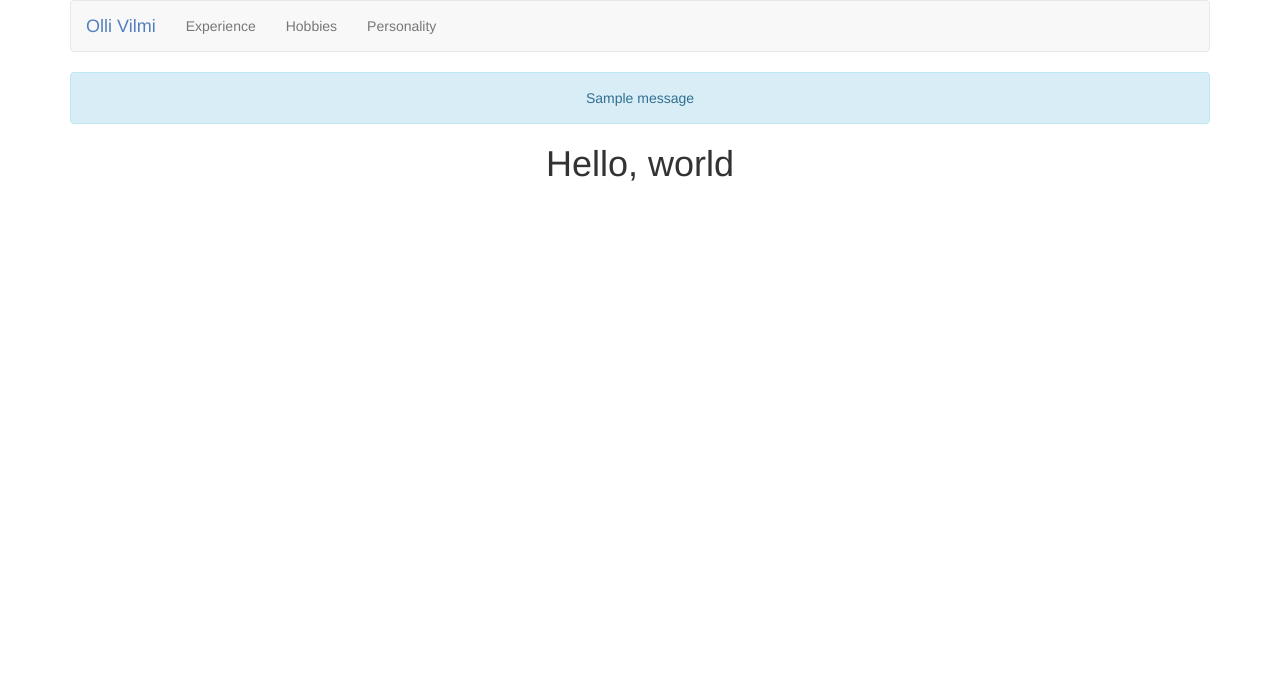
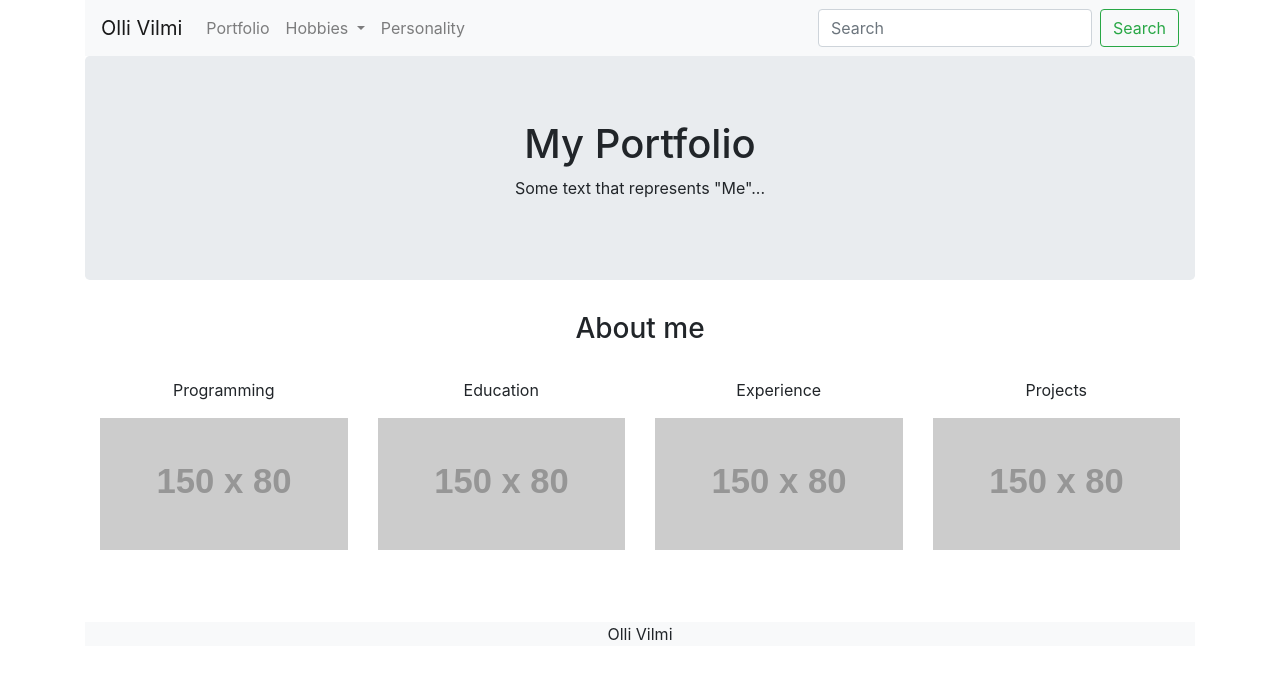
Before and after one commit to ollivilmi/homepage, a Flask app: template templates/index.html in a window 1280 px wide. Shown: the top 679 px of the page. Run offline with Flask 2, Linux system fonts and the light colour scheme; the template is opened without the code that fills it: most values are stand-ins (such as "Sample title", 1, 10 or a date in 2020); grey boxes labelled with a size stand in for pictures from a placeholder-image service; one stand-in notice (Sample message) is shown; some libraries are stand-ins or nearby versions.

Commit message:
Using bootstrap 4, made a template for index

```diff
--- a/app.py
+++ b/app.py
@@ -22,4 +22,4 @@ def personality():
 
 
 if __name__ == "__main__":
-	app.run()
+	app.run(debug=True)
--- a/static/styles.css
+++ b/static/styles.css
@@ -4,24 +4,6 @@
     margin-left: auto;
     margin-right: auto;
     text-align: center;
-}
-
-/* colors for navbar */
-.navbar-default .navbar-brand .blue
-{
-    color: #537fbe;
-}
-.navbar-default .navbar-brand .red
-{
-    color: #ea433b;
-}
-.navbar-default .navbar-brand .yellow
-{
-    color: #f5b82e;
-}
-.navbar-default .navbar-brand .green
-{
-    color: #2e944b;
 }
 
 main .form-control
@@ -31,6 +13,11 @@ main .form-control
 
     /* override Bootstrap's 100% width for form controls */
     width: auto;
+}
+
+footer
+{
+    background-color: #f8f9fa!important;
 }
 
 main img
--- a/templates/index.html
+++ b/templates/index.html
@@ -5,5 +5,34 @@
 {% endblock %}
 
 {% block main %}
-	<h1>Hello, world</h1>
+    <div class="jumbotron">
+        <div class="container text-center">
+          <h1>My Portfolio</h1>
+          <p>Some text that represents "Me"...</p>
+        </div>
+    </div>
+
+    <div class="container-fluid bg-3 text-center">
+        <h3>About me</h3><br>
+        <div class="row">
+          <div class="col-sm-3">
+            <p>Programming</p>
+            <img src="https://placehold.it/150x80?text=IMAGE" class="img-responsive" style="width:100%" alt="Image">
+          </div>
+          <div class="col-sm-3">
+            <p>Education</p>
+            <img src="https://placehold.it/150x80?text=IMAGE" class="img-responsive" style="width:100%" alt="Image">
+          </div>
+          <div class="col-sm-3">
+            <p>Experience</p>
+            <img src="https://placehold.it/150x80?text=IMAGE" class="img-responsive" style="width:100%" alt="Image">
+          </div>
+          <div class="col-sm-3">
+            <p>Projects</p>
+            <img src="https://placehold.it/150x80?text=IMAGE" class="img-responsive" style="width:100%" alt="Image">
+          </div>
+        </div>
+    </div><br>
+
+    <br><br>
 {% endblock %}
--- a/templates/layout.html
+++ b/templates/layout.html
@@ -6,17 +6,17 @@
 
         <!-- https://developer.mozilla.org/en-US/docs/Web/HTML/Element/meta -->
         <meta charset="utf-8"/>
-        <meta content="initial-scale=1, width=device-width" name="viewport"/>
+        <meta name="viewport" content="width=device-width, initial-scale=1, shrink-to-fit=no">
 
-        <!-- documentation at http://getbootstrap.com/, alternative themes at https://www.bootstrapcdn.com/bootswatch/ -->
-        <link href="https://maxcdn.bootstrapcdn.com/bootstrap/3.3.7/css/bootstrap.min.css" rel="stylesheet"/>
+        <link rel="stylesheet" href="https://maxcdn.bootstrapcdn.com/bootstrap/4.0.0/css/bootstrap.min.css" integrity="sha384-Gn5384xqQ1aoWXA+058RXPxPg6fy4IWvTNh0E263XmFcJlSAwiGgFAW/dAiS6JXm" crossorigin="anonymous">
 
         <link href="{{ url_for('static', filename='styles.css') }}" rel="stylesheet"/>
 
-		<!--jquery, bootstrap and our own JavaScript -->
-        <script src="https://code.jquery.com/jquery-3.1.1.min.js"></script>
-        <script src="https://maxcdn.bootstrapcdn.com/bootstrap/3.3.7/js/bootstrap.min.js"></script>
-		{{ JSGlue.include() }}
+        <!--jquery, bootstrap and our own JavaScript -->
+        <script src="https://code.jquery.com/jquery-3.2.1.slim.min.js" integrity="sha384-KJ3o2DKtIkvYIK3UENzmM7KCkRr/rE9/Qpg6aAZGJwFDMVNA/GpGFF93hXpG5KkN" crossorigin="anonymous"></script>
+        <script src="https://cdnjs.cloudflare.com/ajax/libs/popper.js/1.12.9/umd/popper.min.js" integrity="sha384-ApNbgh9B+Y1QKtv3Rn7W3mgPxhU9K/ScQsAP7hUibX39j7fakFPskvXusvfa0b4Q" crossorigin="anonymous"></script>
+        <script src="https://maxcdn.bootstrapcdn.com/bootstrap/4.0.0/js/bootstrap.min.js" integrity="sha384-JZR6Spejh4U02d8jOt6vLEHfe/JQGiRRSQQxSfFWpi1MquVdAyjUar5+76PVCmYl" crossorigin="anonymous"></script>
+        {{ JSGlue.include() }}
 		<script src="{{ url_for('static', filename='scripts.js') }}"></script>
 
 
@@ -25,44 +25,45 @@
     </head>
 
     <body>
+        <div class="container">
+            <nav class="navbar navbar-expand-lg navbar-light bg-light">
+                <a class="navbar-brand" href="{{ url_for('index') }}"><span class="blue">Olli Vilmi</span></a>
+                <button class="navbar-toggler" type="button" data-toggle="collapse" data-target="#navbarSupportedContent" aria-controls="navbarSupportedContent" aria-expanded="false" aria-label="Toggle navigation">
+                    <span class="navbar-toggler-icon"></span>
+                </button>
 
-        <div class="container">
-
-            <nav class="navbar navbar-default">
-                <div class="container-fluid">
-                    <div class="navbar-header">
-                        <button aria-expanded="false" class="navbar-toggle collapsed" data-target="#navbar" data-toggle="collapse" type="button">
-                            <span class="sr-only">Toggle navigation</span>
-                            <span class="icon-bar"></span>
-                            <span class="icon-bar"></span>
-                            <span class="icon-bar"></span>
-                        </button>
-                        <a class="navbar-brand" href="{{ url_for('index') }}"><span class="blue">Olli Vilmi</span></a>
-                    </div>
-                    <div class="collapse navbar-collapse" id="navbar">
-                            <ul class="nav navbar-nav">
-                                <li><a href="{{ url_for('experience') }}">Experience</a></li>
-                                <li><a href="{{ url_for('hobbies') }}">Hobbies</a></li>
-                                <li><a href="{{ url_for('personality') }}">Personality</a></li>
-                            </ul>
-                    </div>
+                <div class="collapse navbar-collapse" id="navbarSupportedContent">
+                    <ul class="navbar-nav mr-auto">
+                    <li class="nav-item">
+                        <a class="nav-link" href="{{ url_for('index') }}">Portfolio</a>
+                    </li>
+                    <li class="nav-item dropdown">
+                        <a class="nav-link dropdown-toggle" href="#" id="navbarDropdown" role="button" data-toggle="dropdown" aria-haspopup="true" aria-expanded="false">
+                        Hobbies
+                        </a>
+                        <div class="dropdown-menu" aria-labelledby="navbarDropdown">
+                        <a class="dropdown-item" href="{{ url_for('hobbies') }}">Bouldering</a>
+                        <a class="dropdown-item" href="{{ url_for('hobbies') }}">Badminton</a>
+                        </div>
+                    </li>
+                    <li class="nav-item">
+                        <a class="nav-link" href="{{ url_for('personality') }}">Personality</a>
+                    </li>
+                    </ul>
+                    <form class="form-inline my-2 my-lg-0">
+                    <input class="form-control mr-sm-2" type="search" placeholder="Search" aria-label="Search">
+                    <button class="btn btn-outline-success my-2 my-sm-0" type="submit">Search</button>
+                    </form>
                 </div>
             </nav>
-
-            {% if get_flashed_messages() %}
-                <header>
-                    <div class="alert alert-info" role="alert">
-                        {{ get_flashed_messages() | join(" ") }}
-                    </div>
-                </header>
-            {% endif %}
 
             <main>
                 {% block main %}{% endblock %}
             </main>
-
-        </div>
-
-    </body>
+        </body>
+        <footer class="container-fluid text-center">
+            <p>Olli Vilmi</p>
+        </footer>
+    </div>
 
 </html>
```
Also changed, not shown: other parts of static/styles.css (+0 -45 lines).
